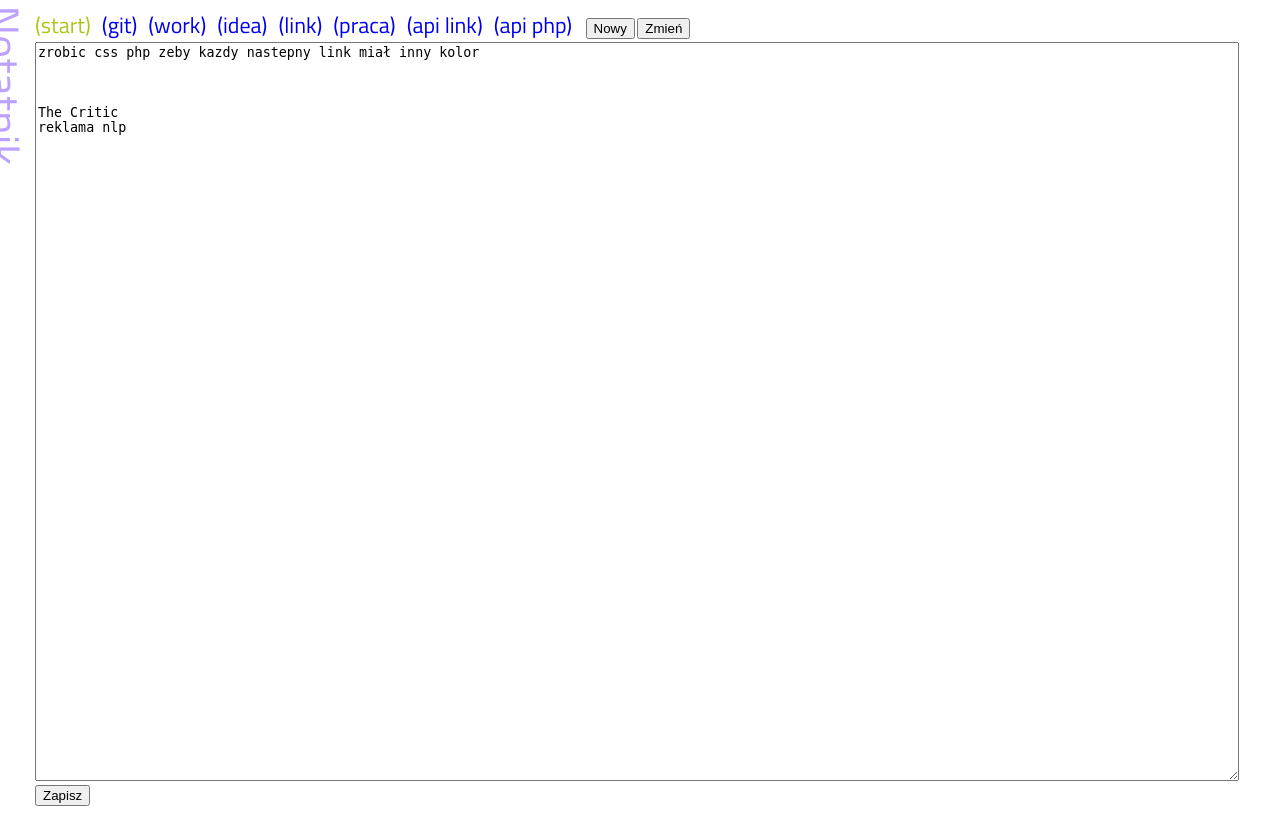
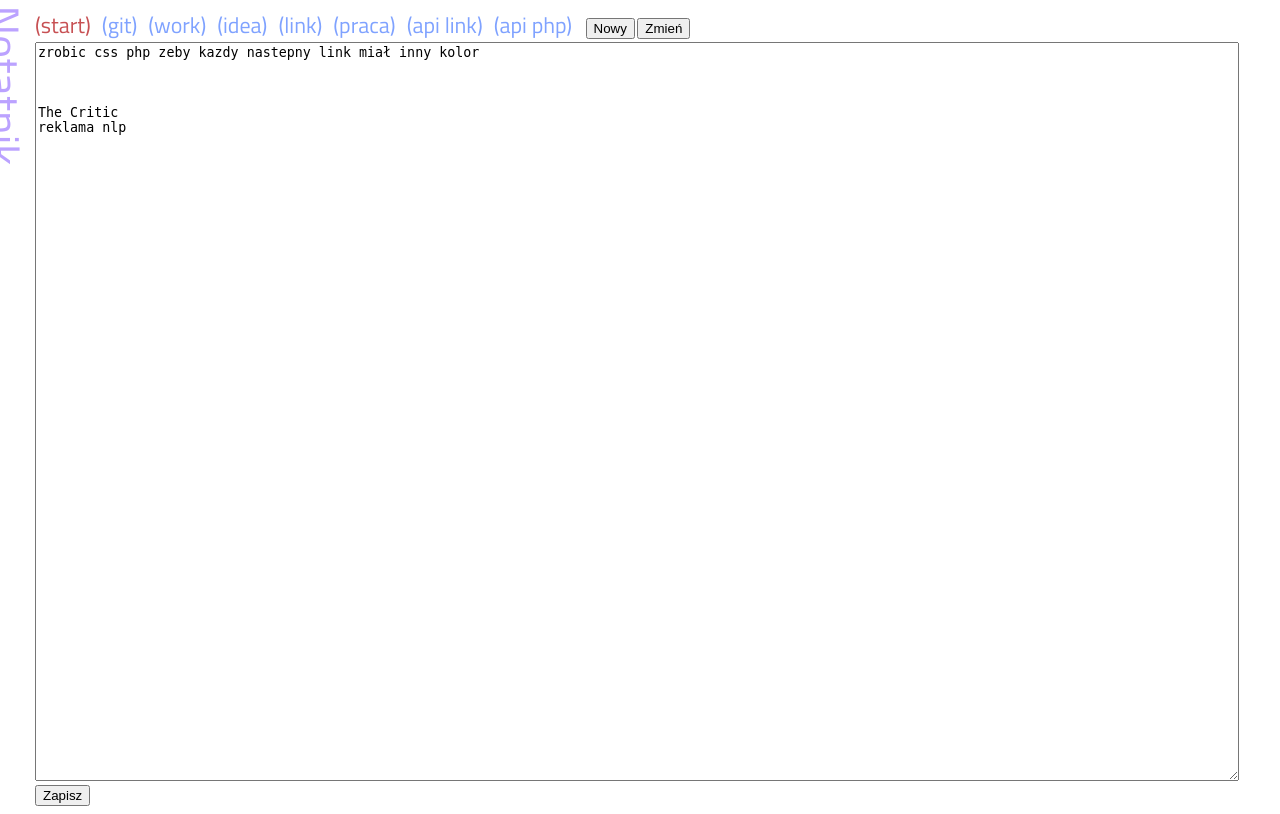
Before and after one commit to szpadlicho/tag, a PHP site: page /not/index.php in a window 1280 px wide. Run offline with PHP 8.4, Linux system fonts and the light colour scheme; the visitor is signed in with stand-in values (Sample User, id 1); some libraries are stand-ins or nearby versions.

Commit message:
dark barier add

```diff
--- a/not/css/style.css
+++ b/not/css/style.css
@@ -50,10 +50,10 @@ body{
 a.link{
     font-size:2em;
     text-decoration:none;
-    #color:rgb(127,162,255);
+    color:rgb(127,162,255);
     margin-right:0.5em;
 }
-a.llink:hover{color:red;}
+a.link:hover{color:red;}
 a.link:visited{}
 .hidden{
     display:none;
--- a/not/index.php
+++ b/not/index.php
@@ -134,9 +134,9 @@ isset($_POST['confirm']) && !empty($_POST['rename']) ? $rec->changeName() : 'err
     <style type="text/css">
     <?php
     for($x=0; $x<$_SESSION['count']; $x++){
-        $r = rand(0,255);
-        $g = rand(0,255);
-        $b = rand(0,255);
+        $r = rand(70,255);
+        $g = rand(70,255);
+        $b = rand(70,255);
         ?>
         #link-<?php echo $x; ?>{
             color: rgb(<?php echo $r; ?>,<?php echo $g; ?>,<?php echo $b; ?>);
```
